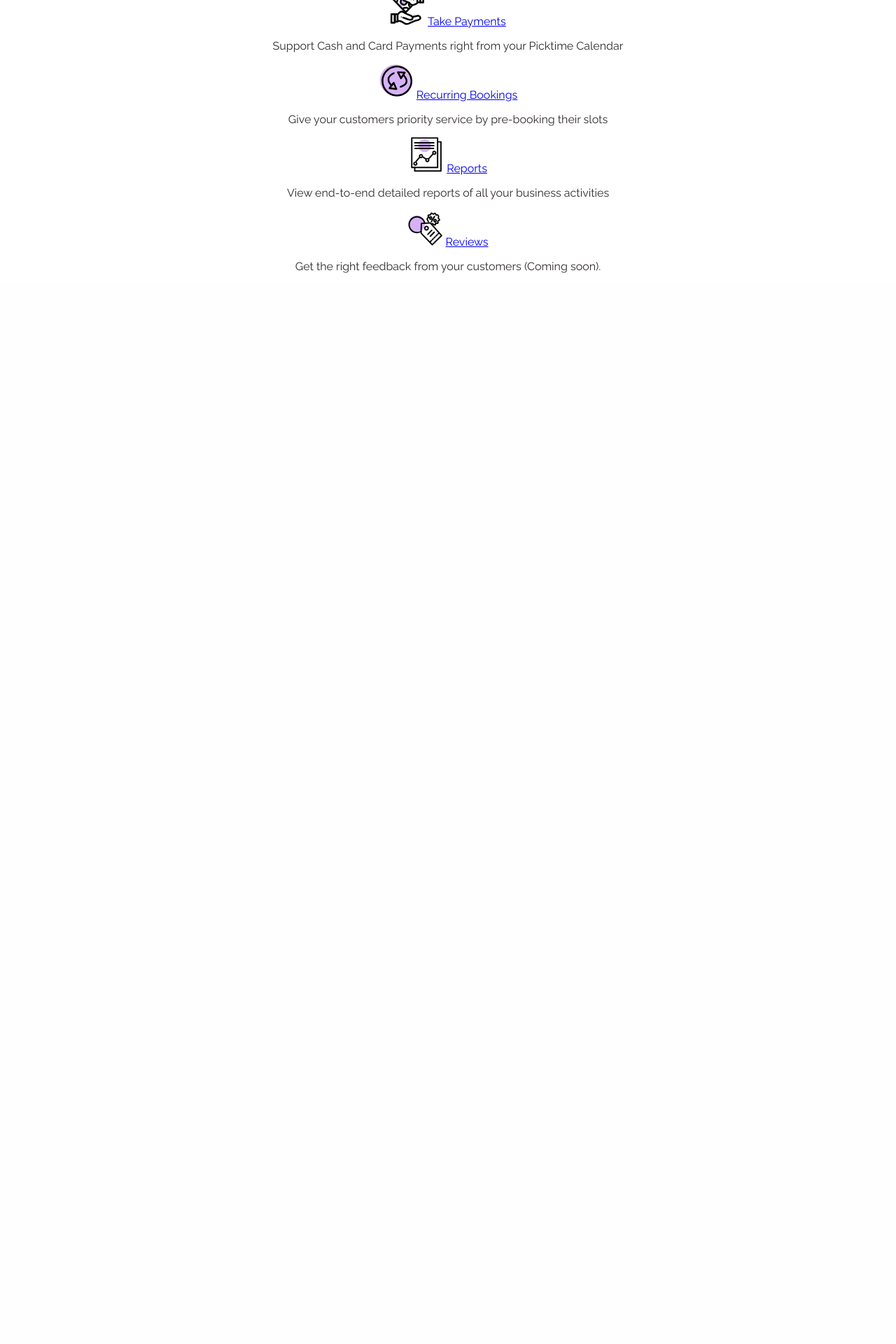
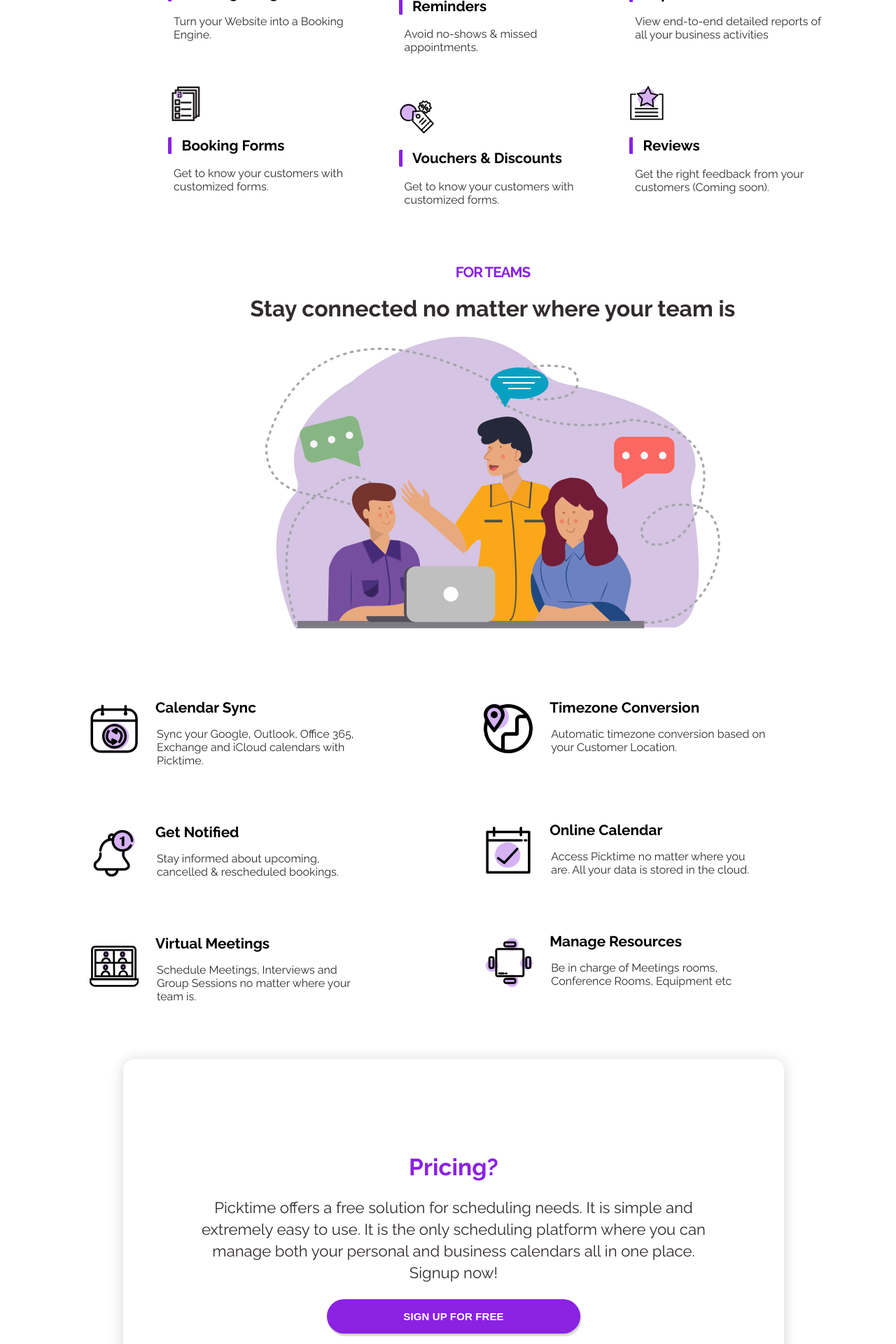
Before and after one commit to nanaabaackah/portfolio.io, a PHP site: page /schedule-builder/features.html in a window 1280 px wide. Shown: the part 2360-4280 px from the top of the page at 70% size. Before the commit the page ends 2750 px from the top, so only its background shows below. Run offline with PHP 8.4, Linux system fonts and the light colour scheme; some libraries are stand-ins or nearby versions.

Commit message:
files up-to-date

```diff
--- a/schedule-builder/features.html
+++ b/schedule-builder/features.html
@@ -56,35 +56,45 @@
                                 <div>
                                     <img src="imgs/icons/What-is-picktime-appointment.svg" />
                                 </div>
+                                <h3>
                                     <a href="appointment-scheduling">Appointment Scheduling </a>
+                                </h3>
                                 <p>Easily manage your Appointments with a few clicks.</p>
                             </div>
                             <div id="l2">
                                 <div>
                                     <img src="imgs/icons/Multiple-location_icon.svg" />
                                 </div>
+                                <h3>
                                     <a href="multiple-locations">Multiple Locations</a>
+                                </h3>
                                 <p>Check what is going on in all your business locations at a glance.</p>
                             </div>
                             <div id="l3">
                                 <div>
                                     <img src="imgs/icons/Invoice_icon.svg" />
                                 </div>
+                                <h3>
                                     <a href="invoice">Invoice Generation</a>
+                                </h3>
                                 <p>Keep track of all your bookings, invoices and refunds.</p>
                             </div>
                             <div id="l4">
                                 <div>
                                     <img src="imgs/icons/Booking-Widget_icon.svg" />
                                 </div>
+                                <h3>
                                     <a href="booking-widget">Booking Widget </a>
+                                </h3>
                                 <p>Turn your Website into a Booking Engine.</p>
                             </div>
                             <div id="l5">
                                 <div>
                                     <img src="imgs/icons/Booking-Froms_icon.svg" />
                                 </div>
+                                <h3>
                                     <a href="booking-forms">Booking Forms</a>
+                                </h3>
                                 <p>Get to know your customers with customized forms.</p>
                             </div>
                         </div>
@@ -93,126 +103,169 @@
                                 <div>
                                     <img src="imgs/icons/Online-Bookings_icon.svg" />
                                 </div>
+                                <h3>
                                     <a href="booking-page">24X7 Online Booking</a>
+                                </h3>
                                 <p>Be easily accessible to your customers.</p>
                             </div>
                             <div id="m2">
                                 <div>
                                     <img src="imgs/icons/team-management.svg" />
                                 </div>
+                                <h3>
                                     <a href="manage-staff">Team Management</a>
+                                </h3>
                                 <p>Manage your team`s schedule, bookings & day off's.</p>
                             </div>
                             <div id="m3">
                                 <div>
                                     <img src="imgs/icons/Overview_icon.svg" />
                                 </div>
+                                <h3>
                                     <a href="overview">Overview</a>
+                                </h3>
                                 <p>Check your revenue, account activity & upcoming bookings</p>
                             </div>
                             <div id="m4">
                                 <div>
                                     <img src="imgs/icons/Reminder_icon.svg" />
                                 </div>
+                                <h3>
                                     <a href="reminder">Reminders </a>
+                                </h3>
                                 <p>Avoid no-shows & missed appointments.</p>
                             </div>
                             <div id="m5">
                                 <div>
                                     <img src="imgs/icons/Vouchers-and-Discounts_icon.svg" />
                                 </div>
+                                <h3>
                                     <a href="vouchers-discounts">Vouchers & Discounts</a>
+                                </h3>
                                 <p>Get to know your customers with customized forms.</p>
                             </div>
                         </div>
                         <div class="right">
+                            <div id="r1">
                                 <div>
                                     <img src="imgs/icons/Manage-customer_icon.svg" />
+                                </div>
+                                <h3>
                                     <a href="manage-customers">Manage Customers</a>
+                                </h3>
                                 <p>Manage your Customer data, their appointment history
                                     all in one place.</p>
                             </div>
+                            <div id="r2">
                                 <div>
                                     <img src="imgs/icons/Take-payments_icon.svg" />
+                                </div>
+                                <h3>
                                     <a href="payments">Take Payments</a>
+                                </h3>
                                 <p>Support Cash and Card Payments right from your Picktime
                                     Calendar</p>
                             </div>
+                            <div id="r3">
                                 <div>
                                     <img src="imgs/icons/Recurring-Booking_icon.svg" />
+                                </div>
+                                <h3>
                                     <a href="recurring-bookings">Recurring Bookings</a>
+                                </h3>
                                 <p>Give your customers priority service by pre-booking their slots</p>
                             </div>
+                            <div id="r4">
                                 <div>
                                     <img src="imgs/icons/Reports_icon.svg" />
+                                </div>
+                                <h3>
                                     <a href="report">Reports</a>
+                                </h3>
                                 <p>View end-to-end detailed reports of all your business activities</p>
                             </div>
+                            <div id="r5">
                                 <div>
-                                <img src="imgs/icons/Vouchers-and-Discounts_icon.svg" />
+                                    <img src="imgs/icons/Reviews_icon.svg" />
+                                </div>
+                                <h3>
                                     <a href="review">Reviews</a>
+                                </h3>
                                 <p>Get the right feedback from your customers (Coming soon).</p>
                             </div>
                         </div>
                     </div>
                 </div>
-                <!--<div id="fourth-page">
-                    <div>
+                <div id="fourth-page">
+                    <div class="top">
                         <h2>For Teams</h2>
                         <h1>Stay connected no matter where your team is</h1>
                         <img src="imgs/picktime-for-team.svg" />
                     </div>
-                    <div class="4-grid">
-                        <div class="4-grid-left">
-                            <div>
+                    <div class="four-grid">
+                        <div class="four-grid-left">
+                            <div id="grid-left1">
                                 <img src="imgs/icons/Calander-syn_icon.svg" />
+                                <div id="left1">
                                     <a href="calendar-sync">Calendar Sync</a>
                                     <p>Sync your Google, Outlook, Office 365, Exchange and iCloud calendars
                                         with Picktime.</p>
                                 </div>
-                            <div>
+                            </div>
+                            <div id="grid-left2">
                                 <img src="imgs/icons/Notifications_icon.svg" />
+                                <div id="left2">
                                     <a href="get-notified">Get Notified</a>
                                     <p>Stay informed about upcoming, cancelled & rescheduled bookings.</p>
                                 </div>
-                            <div>
+                            </div>
+                            <div id="grid-left3">
                                 <img src="imgs/icons/Virtual-meetings_icon.svg" />
+                                <div id="left3">
                                     <a href="virtual-meetings">Virtual Meetings</a>
                                     <p>Schedule Meetings, Interviews and Group Sessions no matter where your
                                         team is.</p>
                                 </div>
                             </div>
-                        <div class="4-grid-right">
-                            <div>
+                        </div>
+                        <div class="four-grid-right">
+                            <div id="grid-right1">
                                 <img src="imgs/icons/timezone-conversion.svg" />
+                                <div id="right1">
                                     <a href="coversion">Timezone Conversion</a>
                                     <p>Automatic timezone conversion based on your Customer Location.</p>
                                 </div>
-                            <div>
+                            </div>
+                            <div id="grid-right2">
                                 <img src="imgs/icons/Calendar_icon.svg" />
+                                <div id="right2">
                                     <a href="calendar">Online Calendar</a>
                                     <p>Access Picktime no matter where you are. All your data is stored in the
                                          cloud.</p>
                                 </div>
-                            <div>
+                            </div>
+                            <div id="grid-right3">
                                 <img src="imgs/icons/What-is-picktime-rooms-euipment.svg" />
+                                <div id="right3">
                                     <a href="resources">Manage Resources</a>
                                     <p>Be in charge of Meetings rooms, Conference Rooms, Equipment etc</p>
                                 </div>
                             </div>
-
+                        </div>
                     </div>
                     <div class="price">
-                        <h1>Pricing</h1>
+                        <h1>Pricing?</h1>
                         <p>
                             Picktime offers a free solution for scheduling needs. It is simple and extremely
                             easy to use. It is the only scheduling platform where you can manage both your
                             personal and business calendars all in one place. Signup now!
                         </p>
-                        <button class="signup"><a href="signup.html">Sign up for Free</a></button>
-                        <a href="pricing">View Plans & Pricing</a>
+                        <div id="bottom">
+                            <button><a id="signup" href="signup.html">Sign up for Free</a></button>
+                            <a id="price" href="pricing">View Plans & Pricing</a>
                         </div>
-                </div>-->
+                    </div>
+                </div>
             </div>
         </main>
     </body>
--- a/schedule-builder/styles/features.css
+++ b/schedule-builder/styles/features.css
@@ -1,7 +1,7 @@
 @import url('https://fonts.googleapis.com/css2?family=Raleway:wght@400;700&display=swap');
 
 :root{
-    --dark: #9c48e2;
+    --dark: #8b22e2;;
     --light: #da6eda;
     --borders: #ffff4f;
     --back: #f0f2f8;
@@ -36,6 +36,11 @@ h2{
     color: var(--dark);
     font-size: 1.3em;
     letter-spacing: -0.05em;
+}
+
+h3 {
+    border-left: var(--dark) solid 5px;
+    border-radius: 0.1em;
 }
 
 #logo i{
@@ -186,12 +191,302 @@ h2{
     display: inline;
     flex-direction: column;
     float: left;
-    padding: 0em 1em 0em 14em;
+    width: 22%;
+    padding-left: 15em;
     text-align: left;
+    margin-right: 3em;
 }
 
-.left img,
-.right img,
-.middle img{
+.middle,
+.right{
+    display: inline;
+    flex-direction: column;
+    float: left;
+    text-align: left;
+    margin-right: 3em;
+    width: 22%;
+}
+
+#l1, #l2, #l3,
+#l4, #l5{
+    margin-bottom: 4em;
+}
+
+#l1 img, #l2 img,
+#l3 img, #l4 img,
+#l5 img{
     width: 50px;
+    margin-bottom: 0em;
 }
+
+#l1 a, #l2 a, #l3 a,
+#l4 a, #l5 a{
+    font-weight: bold;
+    color: black;
+    font-size: 1.1em;
+    text-decoration: none;
+    margin-left: 0.7em;
+    width: fit-content;
+}
+
+#l1 a:hover,
+#l2 a:hover,
+#l3 a:hover,
+#l4 a:hover,
+#l5 a:hover{
+    text-decoration: underline;
+}
+
+#l1 p, #l2 p, #l3 p,
+#l4 p, #l5 p{
+    margin-left: 0.5em;
+}
+
+#m1, #m2, #m3,
+#m4, #m5{
+    margin-bottom: 4em;
+}
+
+#m1 h3{
+    margin-top: 1.1em;
+}
+
+#m2 h3{
+    margin-top: 0.6em;
+}
+
+#m2 img{
+    margin-top: 1em;
+}
+
+#m1 img, #m2 img,
+#m3 img, #m4 img,
+#m5 img{
+    width: 50px;
+    margin-bottom: 0em;
+}
+
+#m1 a, #m2 a, #m3 a,
+#m4 a, #m5 a{
+    font-weight: bold;
+    color: black;
+    font-size: 1.1em;
+    text-decoration: none;
+    margin-left: 0.7em;
+    width: fit-content;
+}
+
+#m1 a:hover,
+#m2 a:hover,
+#m3 a:hover,
+#m4 a:hover,
+#m5 a:hover{
+    text-decoration: underline;
+}
+
+#m1 p, #m2 p, #m3 p,
+#m4 p, #m5 p{
+    margin-left: 0.5em;
+}
+
+#r1, #r2, #r3,
+#r4, #r5{
+    margin-bottom: 4em;
+}
+
+#r1 img, #r2 img,
+#r3 img, #r4 img,
+#r5 img{
+    width: 50px;
+    margin-bottom: 0em;
+}
+#r2 h3{
+    margin-top: 0.6em;
+}
+#r1 a, #r2 a, #r3 a,
+#r4 a, #r5 a{
+    font-weight: bold;
+    color: black;
+    font-size: 1.1em;
+    text-decoration: none;
+    margin-left: 0.7em;
+    width: fit-content;
+}
+
+#r1 a:hover,
+#r2 a:hover,
+#r3 a:hover,
+#r4 a:hover,
+#r5 a:hover{
+    text-decoration: underline;
+}
+
+#r1 p, #r2 p, #r3 p,
+#r4 p, #r5 p{
+    margin-left: 0.5em;
+}
+
+#fourth-page{
+    display: flex;
+    flex-direction: column;
+    background-color: white;
+    padding-left: 8em;
+}
+#fourth-page .top{
+    text-align: center;
+}
+
+#fourth-page .top img{
+    width: 650px;
+}
+
+.four-grid img{
+    width: 70px;
+    margin-top: 0.5em;
+    float: left;
+}
+
+.four-grid-left{
+    margin-right: 10em;
+    display: flex;
+    flex-direction: column;
+    float: left;
+    width: 35%;
+}
+
+#left1,
+#left2,
+#left3{
+    display: inline;
+    width: 100%;
+    margin-top: 0em;
+    float: none;
+    margin-left: 1.5em;
+}
+
+#left1 p,
+#left2 p,
+#left3 p{
+    margin-left: 6em;
+}
+
+#left1 a,
+#left2 a,
+#left3 a{
+    color: black;
+    font-weight: bold;
+    font-size: 1.3em;
+    text-decoration: none;
+}
+
+#left1 a:hover,
+#left2 a:hover,
+#left3 a:hover{
+    text-decoration: underline;
+}
+
+#grid-left1,
+#grid-left2,
+#grid-left3{
+    margin-bottom: 4em;
+}
+
+.four-grid-right{
+    width: 35%;
+    display: flex;
+    flex-direction: column;
+    float: left;
+}
+
+#right1,
+#right2,
+#right3{
+    display: inline;
+    width: 100%;
+    margin-top: 0em;
+    float: none;
+    margin-left: 1.5em;
+}
+
+#right1 a,
+#right2 a,
+#right3 a{
+    color: black;
+    font-weight: bold;
+    font-size: 1.3em;
+    text-decoration: none;
+}
+
+#right1 p,
+#right2 p,
+#right3 p{
+    margin-left: 6em;
+}
+
+#right1 a:hover,
+#right2 a:hover,
+#right3 a:hover{
+    text-decoration: underline;
+}
+
+#grid-right1,
+#grid-right2,
+#grid-right3{
+    margin-bottom: 4em;
+}
+
+#grid-right2{
+    margin-top: 1em;
+}
+
+.price{
+    text-align: center;
+    box-shadow: 0px 2px 20px #0000002b;
+    border-radius: 1em;
+    padding: 7em;
+    margin-right: 10em;
+    margin-left: 3em;
+    margin-bottom: 15em;
+}
+
+.price h1{
+    color: var(--dark);
+    font-size: 2.1em;
+}
+
+.price p{
+    font-size: 22.1px;
+    line-height: 1.4;
+}
+
+#bottom{
+    display: flex;
+    flex-direction: column;
+    align-items: center;
+}
+
+#bottom button{
+    background-color: var(--dark);
+    padding: 16px 109px;
+    border-radius: 2em;
+    border: none;
+    display: block;
+    box-shadow: 2px 4px rgb(0 0 0 / 12%), 0 1px 2px rgb(0 0 0 / 20%);
+    text-align: center;
+    color: white;
+    text-decoration: none;
+    text-transform: uppercase;
+    font-size: 15px;
+    font-weight: bold;
+    letter-spacing: 0.12px;
+}
+
+#price {
+    color: var(--black);
+    text-decoration: none;
+    margin-top: 1em;
+}
+#signup {
+    color: white;
+    text-decoration: none;
+}
```
Lines whose indentation alone changed are shown as unchanged.
